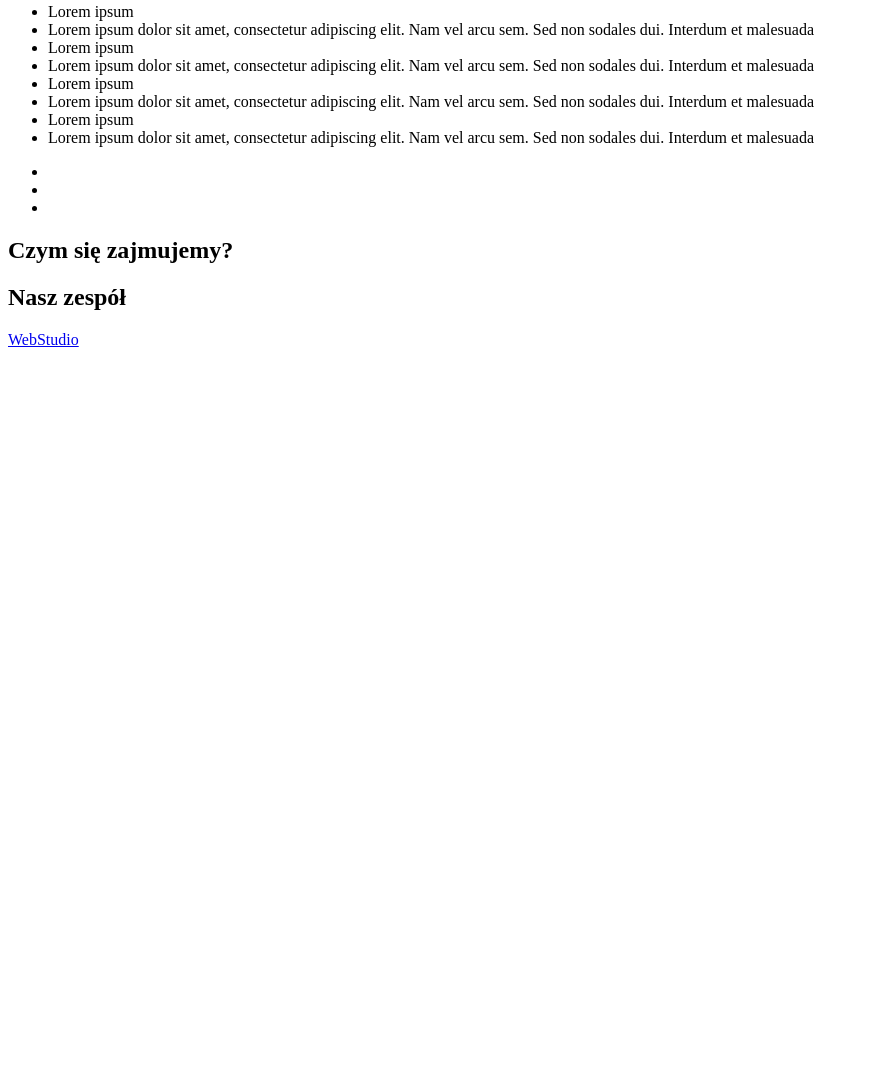
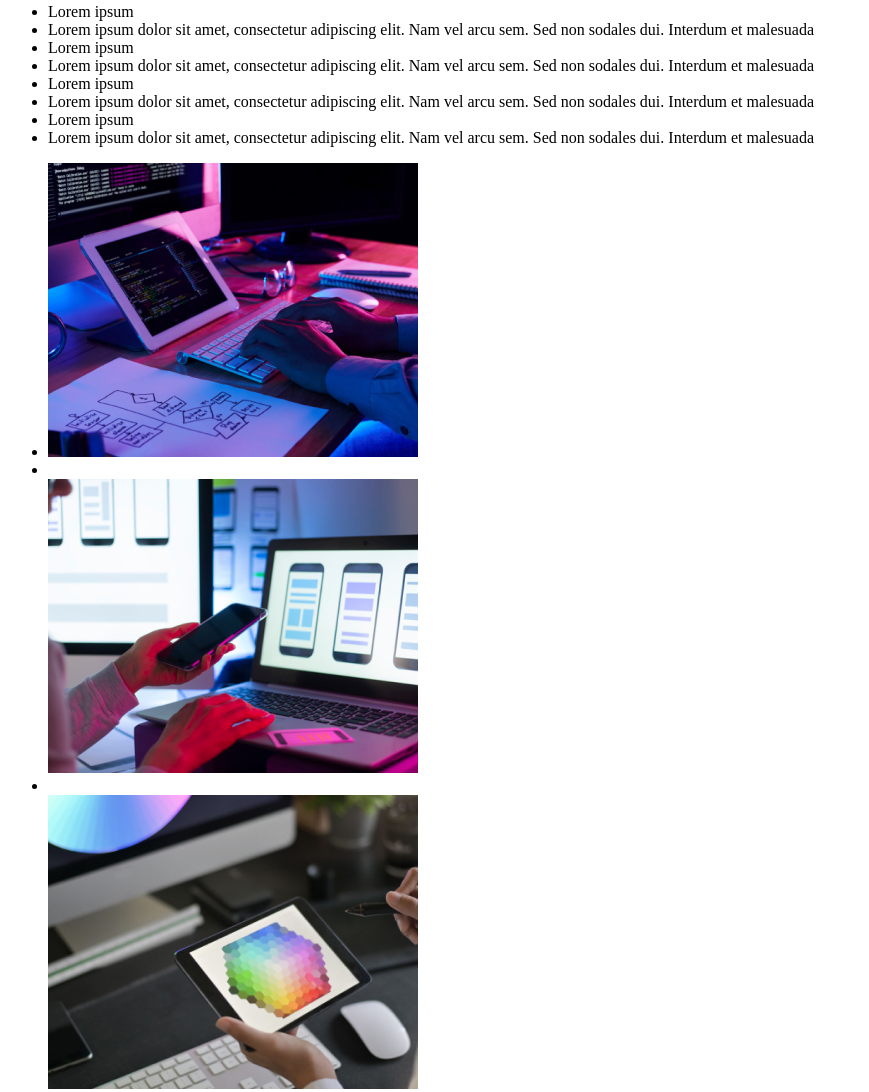
Before and after one commit to EwelinaManiecka/goit-markup-hw-01, a plain HTML site: page index.html in a window 1280 px wide. Shown: the part 244-1336 px from the top of the page, without its empty margins (0-869 px from the left). Before the commit the page ends 800 px from the top, so only its background shows below. Drawn offline with Linux system fonts and the light colour scheme.

Commit message:
Update index.html

```diff
--- a/index.html
+++ b/index.html
@@ -40,9 +40,25 @@
                 <li>Lorem ipsum dolor sit amet, consectetur adipiscing elit. Nam vel arcu sem. Sed non sodales dui. Interdum et malesuada</li>
         </ul>
         <ul>
+            <li>
+                <img src="https://github.com/EwelinaManiecka/goit-markup-hw-01/blob/f4fa180e4fecedc6125eefacd35d1358edacbea5/images/img_0.jpg"
+                alt="Tablet, ręce piszące na klawiaturze"
+                width="370"
+                height="294"
+                />
+            </li>
             <li></li>
+            <img src="https://github.com/EwelinaManiecka/goit-markup-hw-01/blob/f4fa180e4fecedc6125eefacd35d1358edacbea5/images/img_1.jpg"
+            alt="Na wyświetlaczu komputera trzy szkice telefonów komórkowych, osoba siedzi przed komputerem, jedna ręka na komputerze, a w drugiej trzyma telefon"
+            width="370"
+            height="294"
+            />
             <li></li>
-            <li></li>
+            <img src="https://github.com/EwelinaManiecka/goit-markup-hw-01/blob/f4fa180e4fecedc6125eefacd35d1358edacbea5/images/img_2.jpg"
+            alt="Klawiatura na stole. Tablet w ręce, na ekranie tabletu paleta barw"
+            width="370"
+            height="294"
+            />
         </ul>
     <h2>Czym się zajmujemy?</h2>
 
```
